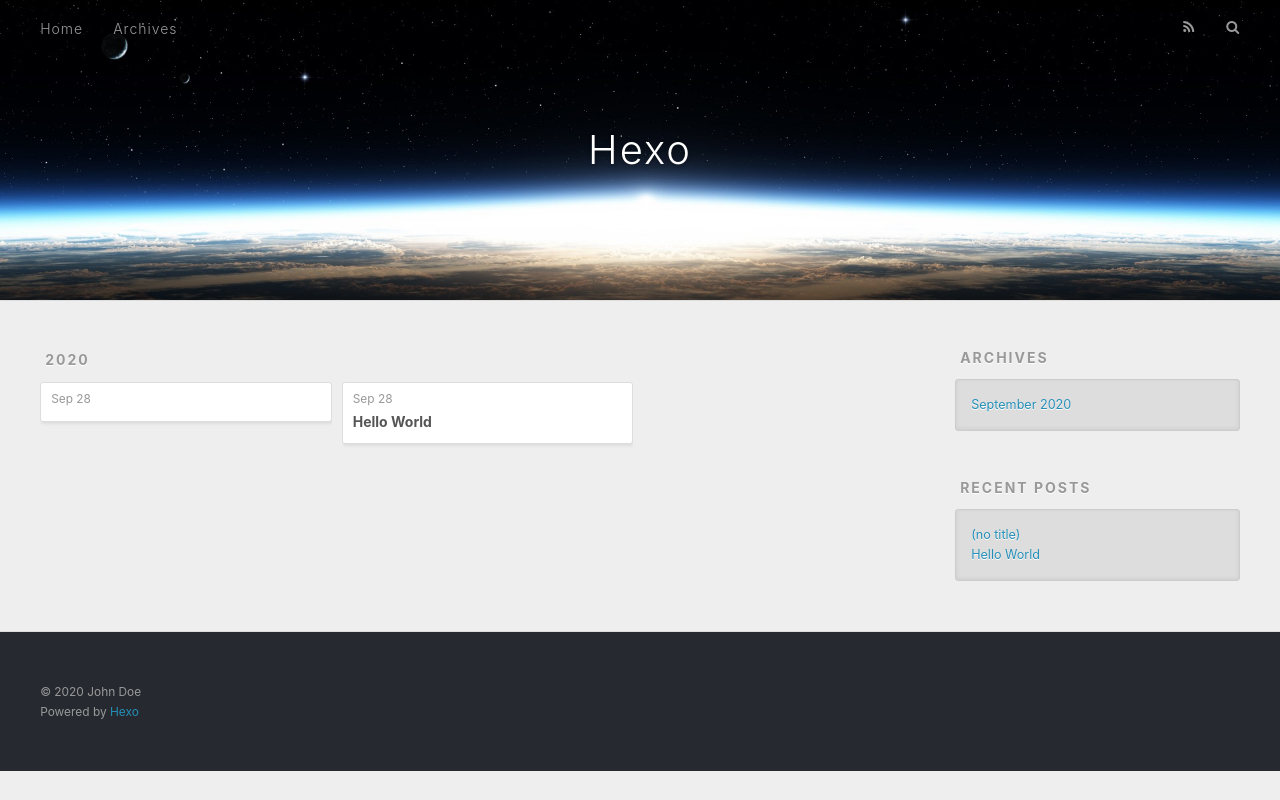
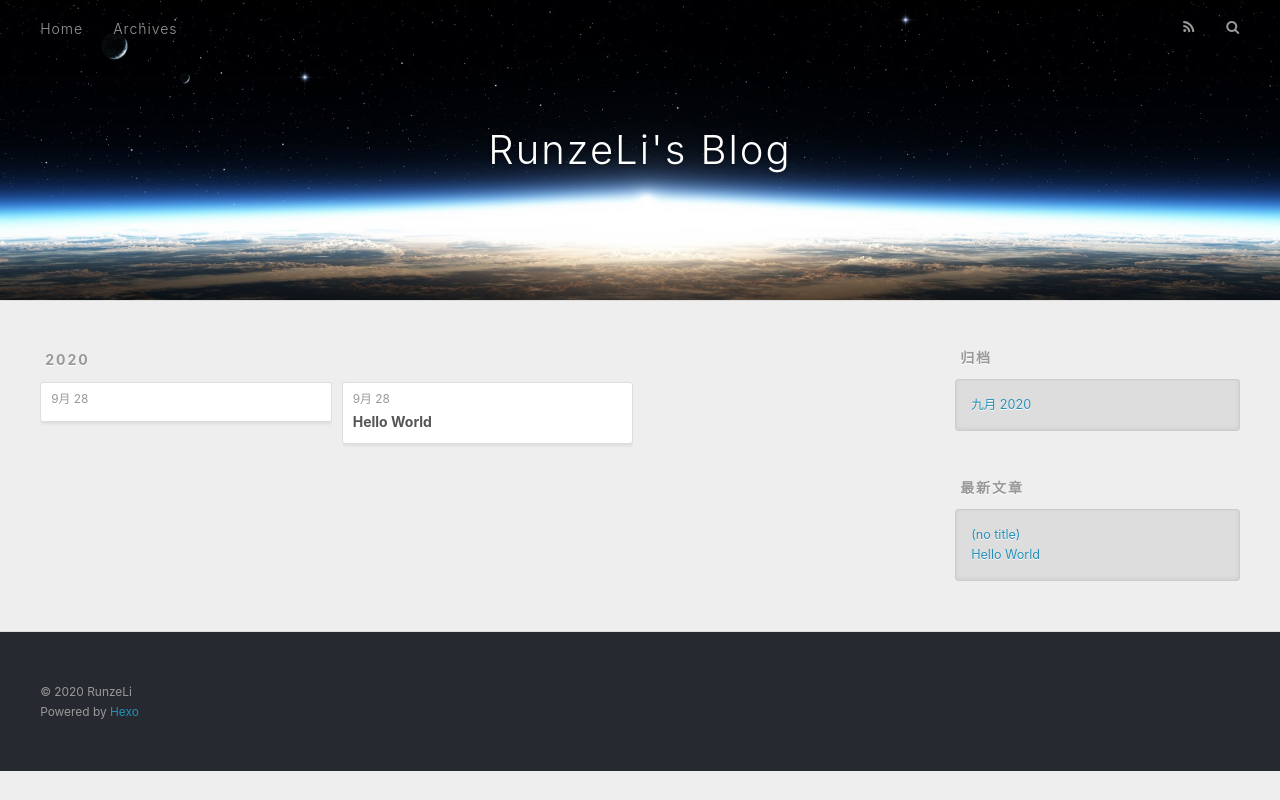
Before and after one commit to Runze-Li/runze-li.github.io, a plain HTML site: page archives/2020/09/index.html in a window 1280 px wide. Drawn offline with nearby package versions, Linux system fonts and the light colour scheme.

Commit message:
Site updated: 2020-09-29 19:23:37

```diff
--- a/archives/2020/09/index.html
+++ b/archives/2020/09/index.html
@@ -5,17 +5,25 @@
 
 
 
-  <title>Archives: 2020/9 | Hexo</title>
+  <title>归档: 2020/9 | RunzeLi&#39;s Blog</title>
   <meta name="viewport" content="width=device-width, initial-scale=1, maximum-scale=1">
-  <meta property="og:type" content="website">
-<meta property="og:title" content="Hexo">
+  <meta name="description" content="一个集百家所长的优质Blog">
+<meta property="og:type" content="website">
+<meta property="og:title" content="RunzeLi&#39;s Blog">
 <meta property="og:url" content="http://example.com/archives/2020/09/index.html">
-<meta property="og:site_name" content="Hexo">
-<meta property="og:locale" content="en_US">
-<meta property="article:author" content="John Doe">
+<meta property="og:site_name" content="RunzeLi&#39;s Blog">
+<meta property="og:description" content="一个集百家所长的优质Blog">
+<meta property="og:locale" content="zh_CN">
+<meta property="article:author" content="RunzeLi">
+<meta property="article:tag" content="Python">
+<meta property="article:tag" content="Java">
+<meta property="article:tag" content="C++">
+<meta property="article:tag" content="算法">
+<meta property="article:tag" content="TensorFlow">
+<meta property="article:tag" content="人工智能">
 <meta name="twitter:card" content="summary">
 
-    <link rel="alternate" href="/atom.xml" title="Hexo" type="application/atom+xml">
+    <link rel="alternate" href="/atom.xml" title="RunzeLi&#39;s Blog" type="application/atom+xml">
 
 
     <link rel="icon" href="/favicon.png">
@@ -36,7 +44,7 @@
   <div id="header-outer" class="outer">
     <div id="header-title" class="inner">
       <h1 id="logo-wrap">
-        <a href="/" id="logo">Hexo</a>
+        <a href="/" id="logo">RunzeLi&#39;s Blog</a>
       </h1>
 
     </div>
@@ -53,7 +61,7 @@
 
           <a id="nav-rss-link" class="nav-icon" href="/atom.xml" title="RSS Feed"></a>
 
-        <a id="nav-search-btn" class="nav-icon" title="Search"></a>
+        <a id="nav-search-btn" class="nav-icon" title="搜索"></a>
       </nav>
       <div id="search-form-wrap">
         <form action="//google.com/search" method="get" accept-charset="UTF-8" class="search-form"><input type="search" name="q" class="search-form-input" placeholder="Search"><button type="submit" class="search-form-submit">&#xF002;</button><input type="hidden" name="sitesearch" value="http://example.com"></form>
@@ -79,7 +87,7 @@
   <div class="archive-article-inner">
     <header class="archive-article-header">
       <a href="/2020/09/28/article-title/" class="archive-article-date">
-  <time datetime="2020-09-28T13:25:49.683Z" itemprop="datePublished">Sep 28</time>
+  <time datetime="2020-09-28T13:25:49.683Z" itemprop="datePublished">9月 28</time>
 </a>
 
     </header>
@@ -92,7 +100,7 @@
   <div class="archive-article-inner">
     <header class="archive-article-header">
       <a href="/2020/09/28/hello-world/" class="archive-article-date">
-  <time datetime="2020-09-28T13:02:21.377Z" itemprop="datePublished">Sep 28</time>
+  <time datetime="2020-09-28T13:02:21.377Z" itemprop="datePublished">9月 28</time>
 </a>
 
 
@@ -124,9 +132,9 @@
 
 
   <div class="widget-wrap">
-    <h3 class="widget-title">Archives</h3>
+    <h3 class="widget-title">归档</h3>
     <div class="widget">
-      <ul class="archive-list"><li class="archive-list-item"><a class="archive-list-link" href="/archives/2020/09/">September 2020</a></li></ul>
+      <ul class="archive-list"><li class="archive-list-item"><a class="archive-list-link" href="/archives/2020/09/">九月 2020</a></li></ul>
     </div>
   </div>
 
@@ -134,7 +142,7 @@
 
 
   <div class="widget-wrap">
-    <h3 class="widget-title">Recent Posts</h3>
+    <h3 class="widget-title">最新文章</h3>
     <div class="widget">
       <ul>
 
@@ -158,7 +166,7 @@
 
   <div class="outer">
     <div id="footer-info" class="inner">
-      &copy; 2020 John Doe<br>
+      &copy; 2020 RunzeLi<br>
       Powered by <a href="http://hexo.io/" target="_blank">Hexo</a>
     </div>
   </div>
```
Also changed, not shown: 2020/09/28/article-title/index.html (+18 -12 lines), 2020/09/28/hello-world/index.html (+17 -11 lines), archives/2020/index.html (+23 -15 lines), archives/index.html (+23 -15 lines), index.html (+21 -13 lines).
